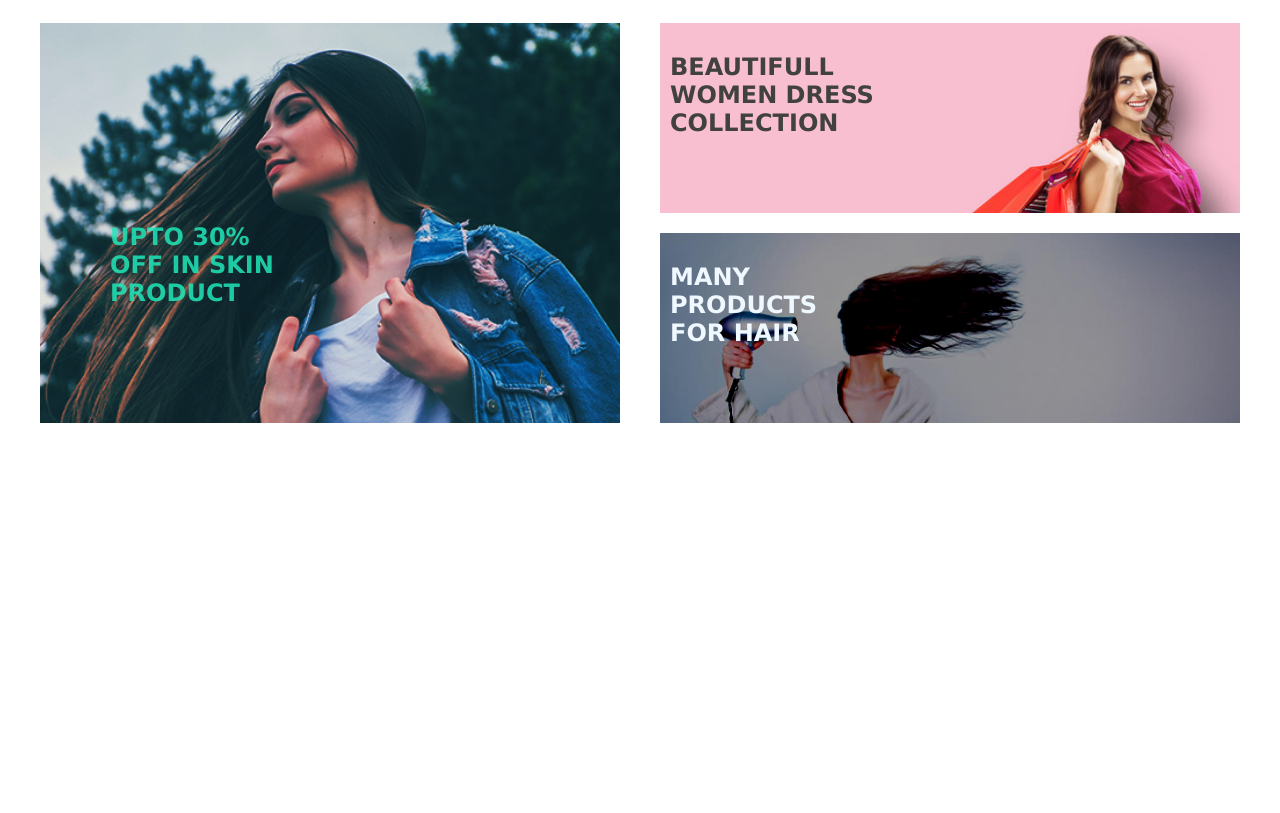
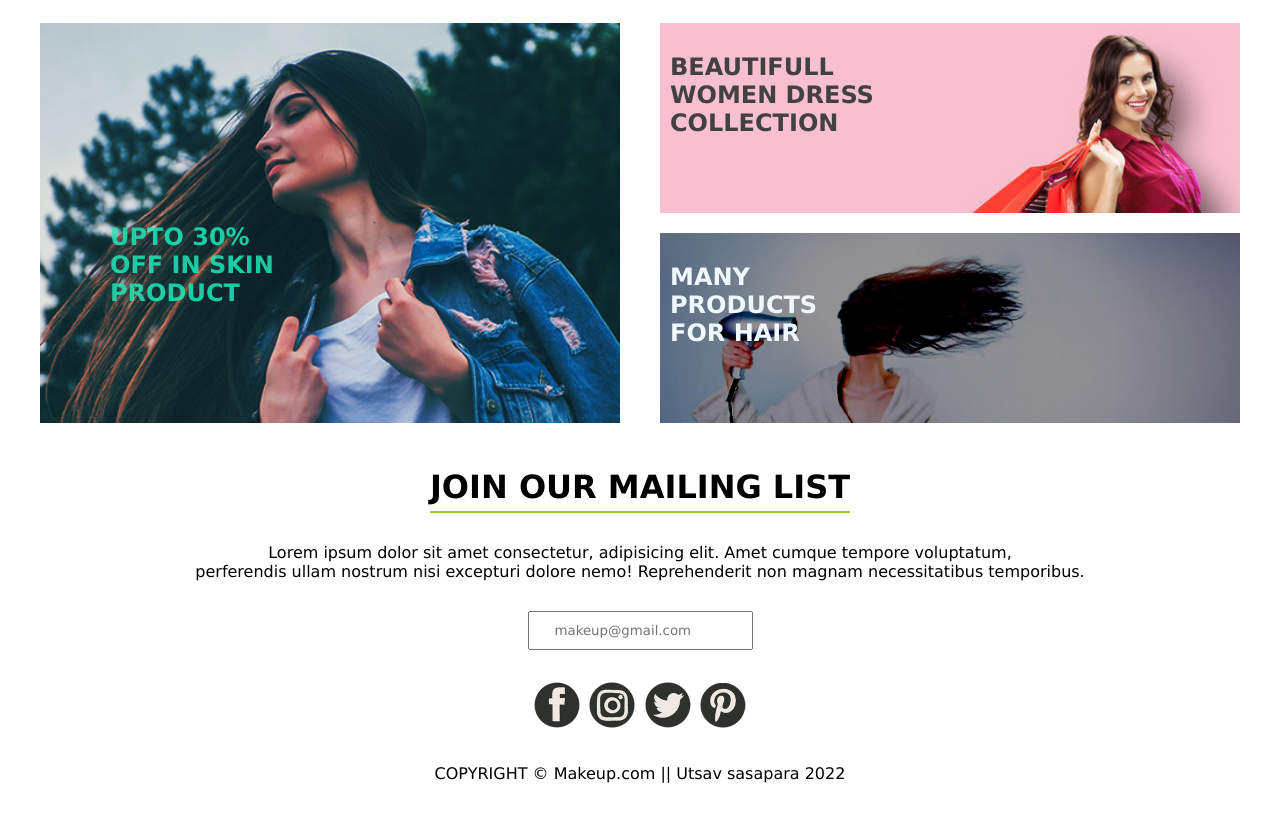
Before and after one commit to Utsavsasapara/beauty-products, a plain HTML site: page index.html in a window 1280 px wide. Shown: the part 973-1786 px from the top of the page. Before the commit the page ends 1416 px from the top, so only its background shows below. Drawn offline with Linux system fonts and the light colour scheme.

Commit message:
complete site

```diff
--- a/css/style.css
+++ b/css/style.css
@@ -196,6 +196,40 @@
 
 
 
+ .mail-container {
+  text-align: center;
+  margin-top: 25px;
+ }
+ .mail-container h1{
+  margin-bottom: 30px;
+  display: inline-block;
+  border-bottom: 2px solid yellowgreen;
+  padding-bottom: 5px;
+}
+.mail-container p {
+  padding: 0 20px;
+  margin-bottom: 30px;
+}
+.mail-container input.email-bt {
+  padding: 10px 25px;
+  margin-bottom: 30px;
+}
+.mail-container input.email-bt:hover {
+background-color: black;
+color: whitesmoke;
+}
+.mail-container div.social-icon ul{
+  margin: 0;
+  padding: 0;
+  margin-bottom: 30px;
+}
+.mail-container div.social-icon ul li{
+ display: inline-block;
+}
+.mail-container div.social-icon ul li a img{
+ width: 50px;
+ }
+
 
  @media (max-width:800px) {
   .banner-text {
--- a/index.html
+++ b/index.html
@@ -111,6 +111,32 @@
             </div>
         </div>
     </div>
+
+    <div class="mail-container">
+        <h1>
+            JOIN OUR MAILING LIST
+        </h1>
+        <p>Lorem ipsum dolor sit amet consectetur, adipisicing elit. Amet cumque tempore voluptatum,<br> perferendis ullam nostrum nisi excepturi dolore nemo! Reprehenderit non magnam necessitatibus temporibus.</p>
+        <input class="email-bt" type="email" placeholder="makeup@gmail.com" >
+        <div class="social-icon">
+            <ul>
+                <li>
+                    <a href="#"><img src="./images/icon-facebook.jpg"></a>
+                </li>
+                <li>
+                    <a href="#"><img src="./images/icon-instagram.jpg"></a>
+                </li>
+                <li>
+                    <a href="#"><img src="./images/icon-twiiter.jpg"></a>
+                </li>
+                <li>
+                    <a href="#"><img src="./images/icon-pintrest.jpg"></a>
+                </li>
+            </ul>
+        </div>
+        <p> COPYRIGHT &copy; Makeup.com || Utsav sasapara 2022</p>
+    </div>
+
 </body>
 
 </html>
```
Also changed, not shown: images/icon-facebook.jpg (added), images/icon-instagram.jpg (added), images/icon-pintrest.jpg (added), images/icon-twiiter.jpg (added).
